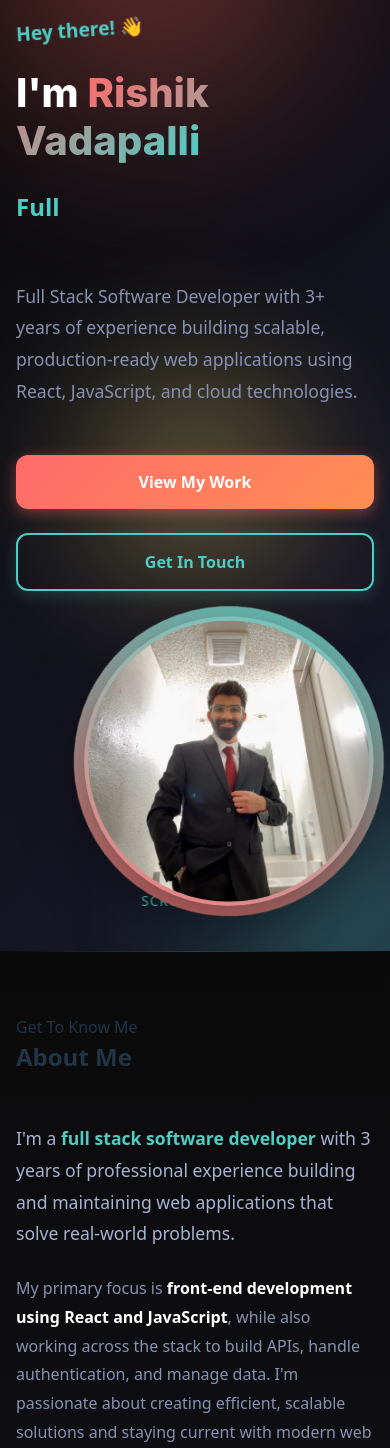
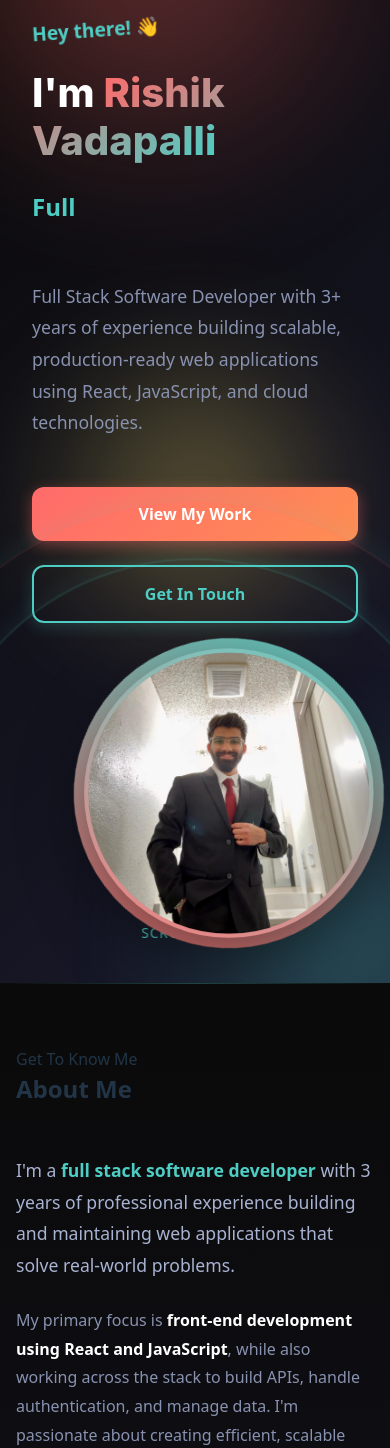
Before and after one commit to Rishik27/my-portfolio, a React (Vite) app: page / in a window 390 px wide. Shown: the top 1448 px of the page. Built offline with nearby package versions, Linux system fonts and the light colour scheme.

Commit message:
Page Fix

```diff
--- a/src/sections/Hero.css
+++ b/src/sections/Hero.css
@@ -6,6 +6,7 @@
   justify-content: center;
   overflow: hidden;
   padding: 2rem;
+  width: 100%;
 }
 
 .hero-background {
@@ -72,9 +73,10 @@
   max-width: 1400px;
   width: 100%;
   display: grid;
-  grid-template-columns: 1fr 1fr;
-  gap: 4rem;
+  grid-template-columns: 1.1fr 1fr;
+  gap: 2rem;
   align-items: center;
+  padding: 0 2rem;
 }
 
 .hero-text {
@@ -209,17 +211,56 @@
 
 /* Image Styles */
 .hero-image-container {
+  position: relative;
   display: flex;
   align-items: center;
   justify-content: center;
   animation: fadeInRight 0.8s ease-out;
+  overflow: visible;
+}
+
+/* Animated decorative elements */
+.hero-image-container::before,
+.hero-image-container::after {
+  content: '';
+  position: absolute;
+  border-radius: 50%;
+  opacity: 0.15;
+  animation: pulse 4s ease-in-out infinite;
+  pointer-events: none;
+}
+
+.hero-image-container::before {
+  width: 520px;
+  height: 520px;
+  border: 2px solid #4ecdc4;
+  animation-delay: 0s;
+}
+
+.hero-image-container::after {
+  width: 600px;
+  height: 600px;
+  border: 1px solid #ff6b6b;
+  animation-delay: 1s;
+}
+
+@keyframes pulse {
+  0%, 100% {
+    transform: scale(1);
+    opacity: 0.15;
+  }
+  50% {
+    transform: scale(1.08);
+    opacity: 0.25;
+  }
 }
 
 .hero-image-wrapper {
   position: relative;
-  width: 400px;
-  height: 400px;
+  width: 420px;
+  height: 420px;
   animation: float 6s ease-in-out infinite;
+  margin: 0 auto;
 }
 
 .hero-image {
@@ -365,11 +406,22 @@
   .hero-content {
     grid-template-columns: 1fr;
     gap: 2rem;
+    padding: 0 1rem;
   }
 
   .hero-image-wrapper {
-    width: 350px;
-    height: 350px;
+    width: 380px;
+    height: 380px;
+  }
+
+  .hero-image-container::before {
+    width: 500px;
+    height: 500px;
+  }
+
+  .hero-image-container::after {
+    width: 590px;
+    height: 590px;
   }
 }
 
```
